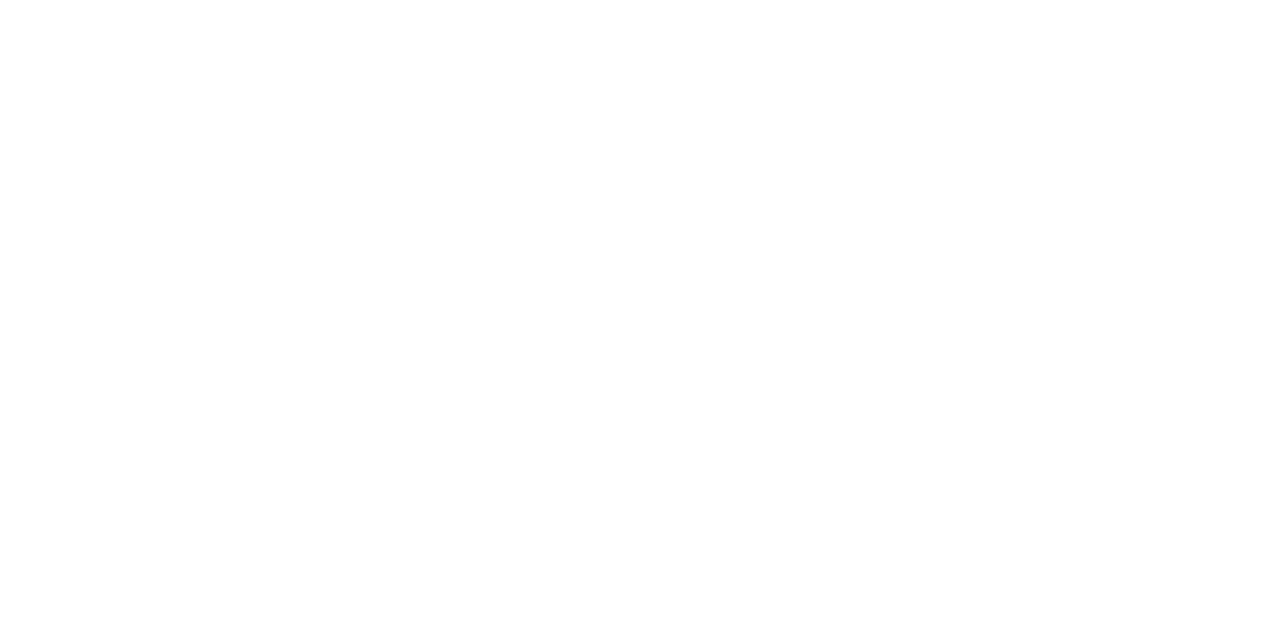
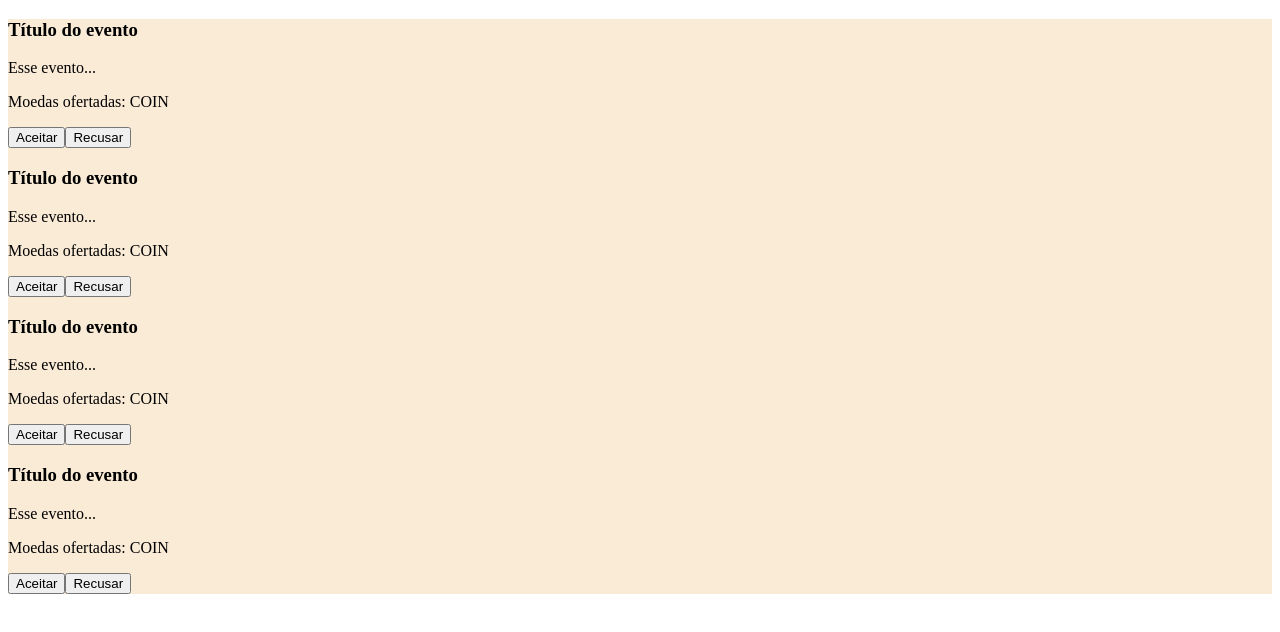
Before and after one commit to ifbianos/ifcoin-front-2, a React (Create React App) app: page /eventos in a window 1280 px wide. Before the commit this address had no page. Shown: the top 632 px of the page. Built offline with nearby package versions, Linux system fonts and the light colour scheme.

Commit message:
COIN-15
Setup events page.

```diff
--- a/src/App.js
+++ b/src/App.js
@@ -19,7 +19,7 @@
         <Link to="/perfil">Painel de usuario</Link><br/>
         <Link to="/atualizar_perfil">Gestao de dados pessoais</Link><br/>
         {/*Colirio*/}
-        <Link to="/cadastrar_evento">Cadastro de eventos</Link><br/>
+        <Link to="/eventos">Cadastro de eventos</Link><br/>
         <Link to="/inscricoes">Gestao de inscrições</Link><br/>
         {/*Tosta*/}
         <Link to="/recompensas">Gestao de recompensas</Link><br/>
--- /dev/null
+++ b/src/components/card/card.jsx
@@ -0,0 +1,25 @@
+function Card(props) {
+  const {
+    title,
+    description,
+    button1,
+    button2
+  } = props;
+
+  return (
+    <div>
+      <h3>{title}</h3>
+
+      <div>
+        {description}
+      </div>
+
+      <div>
+        <button>{button1}</button>
+        <button>{button2}</button>
+      </div>
+    </div>
+  )
+}
+
+export default Card;
--- a/src/index.js
+++ b/src/index.js
@@ -5,6 +5,7 @@
   Route,
 } from "react-router-dom";
 import App from './App';
+import EventsPage from './pages/events-page/events-page';
 import LoginPage from './pages/login-page/login-page';
 
 const root = ReactDOM.createRoot(
@@ -15,6 +16,7 @@
     <Routes>
       <Route path="/" element={<App />} />
       <Route path="/entrar" element={<LoginPage />} />
+      <Route path="/eventos" element={<EventsPage />} />
     </Routes>
   </BrowserRouter>
 );
--- /dev/null
+++ b/src/pages/events-page/events-page.css
@@ -0,0 +1,5 @@
+@charset "UTF-8";
+
+.events-pg-container {
+    background-color: antiquewhite;
+}
--- /dev/null
+++ b/src/pages/events-page/events-page.jsx
@@ -0,0 +1,30 @@
+import Card from '../../components/card/card';
+import './events-page.css'
+
+function EventsPage() {
+  let array = [1, 2, 3, 4];
+
+  const cardDescription = () => {
+    return (
+      <>
+        <p>Esse evento...</p>
+        <p>Moedas ofertadas: COIN</p>
+      </>
+    );
+  }
+
+  return (
+    <div className='events-pg-container'>
+      {array.map(() => (
+        <Card
+          title='Título do evento'
+          description={cardDescription()}
+          button1='Aceitar'
+          button2='Recusar'
+        />
+      ))}
+    </div>
+  );
+}
+
+export default EventsPage;
```
Also changed, not shown: src/components/card/card.css (added).
